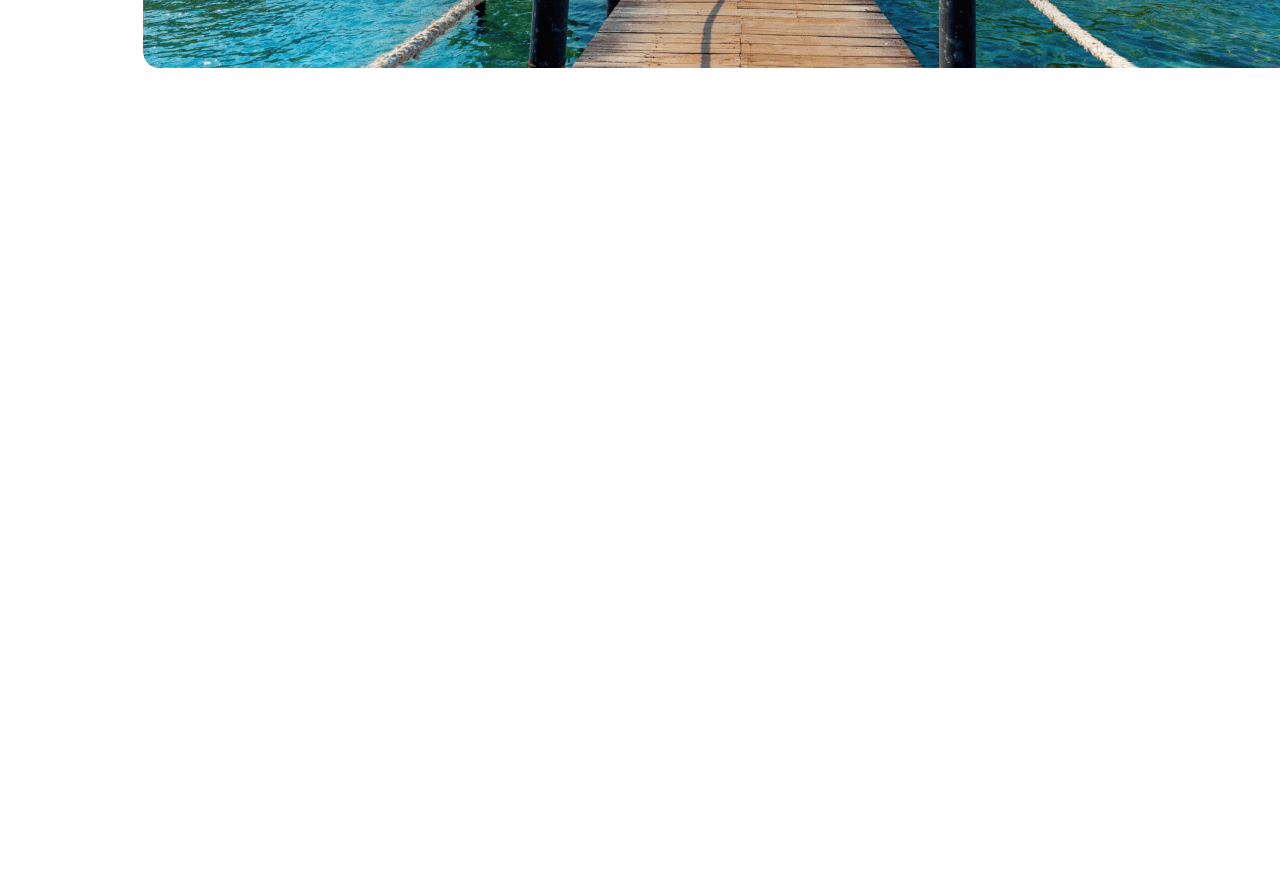
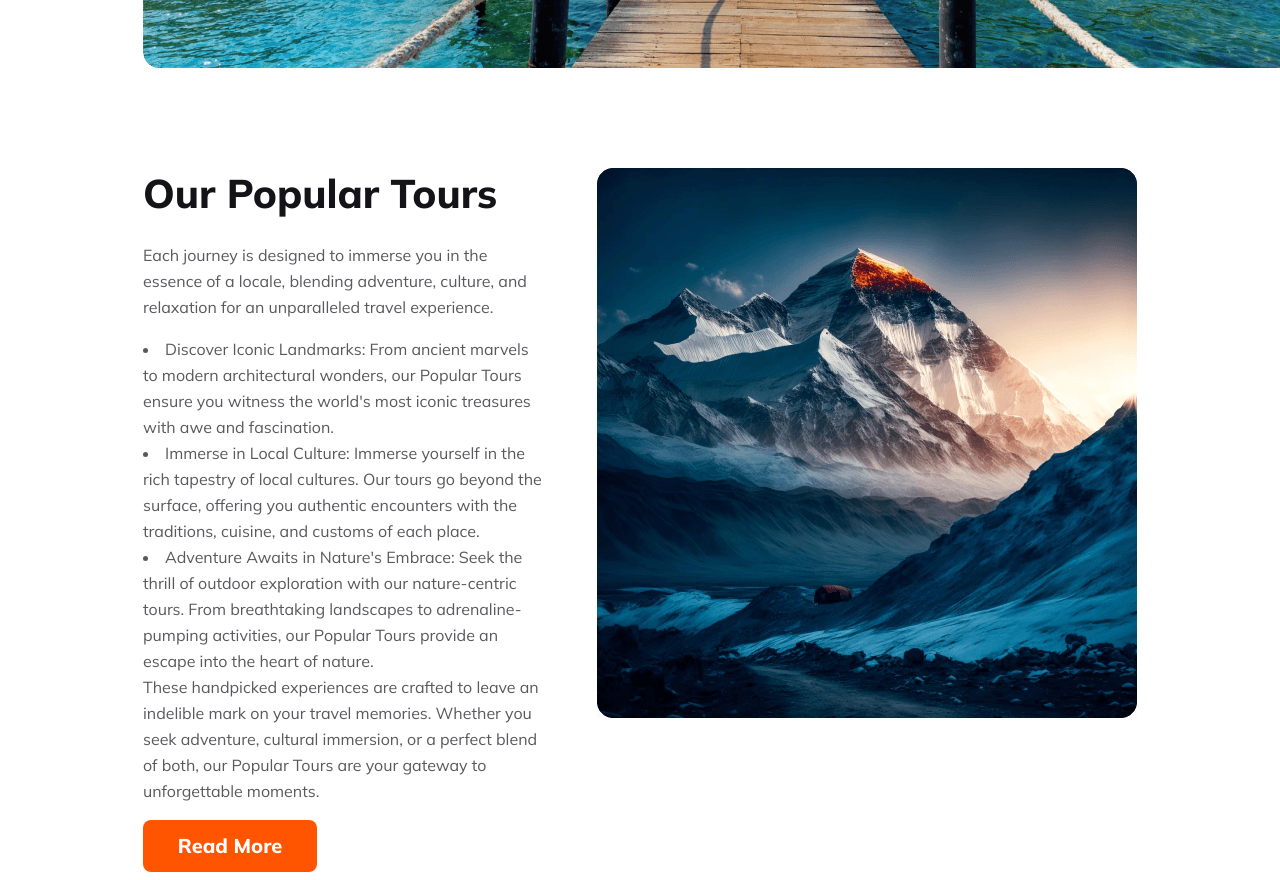
Before and after one commit to muaaz-bin/B9A2, a plain HTML site: page index.html in a window 1280 px wide. Shown: the part 570-1450 px from the top of the page. Before the commit the page ends 800 px from the top, so only its background shows below. Drawn offline with Linux system fonts and the light colour scheme.

Commit message:
popular tours section added

```diff
--- a/index.html
+++ b/index.html
@@ -24,6 +24,8 @@
             </ul>
         </nav>
 
+        <!-- banner section started  -->
+
         <div class="banner">
             <div class="banner-content">
                 <h1 class="banner-title">Explore Your Travel</h1>
@@ -46,14 +48,54 @@
                     <option value="International">International</option>
                 </select>
                 <button class="find-now"><img class="find-img" src="Images/search_3917061.png" alt="">Find Now</button>
-
-
             </div>
         </div>
 
+        <!-- banner section ended -->
 
     </header>
+
     <main>
+
+        <!-- popular tours section started -->
+
+        <div class="popular-tours">
+            <div class="popular-tours-content">
+                <h3 class="p-t-c-title">Our Popular Tours</h3>
+                <p class="p-t-c-description">
+                    Each journey is designed to immerse you in the essence of a locale, blending adventure,
+                    culture, and relaxation for an unparalleled travel experience.
+                    <li class="bullet-point">Discover Iconic Landmarks:
+                        From ancient marvels to modern architectural wonders, our Popular Tours ensure you witness the
+                        world's most iconic treasures with awe and fascination.</li>
+                    <li class="bullet-point">
+                        Immerse in Local Culture:
+                        Immerse yourself in the rich tapestry of local cultures. Our tours go beyond the surface,
+                        offering you authentic encounters with the traditions, cuisine, and customs of each place.
+                    </li>
+                    <li class="bullet-point">
+                        Adventure Awaits in Nature's Embrace:
+                        Seek the thrill of outdoor exploration with our nature-centric tours. From breathtaking
+                        landscapes to adrenaline-pumping activities, our Popular Tours provide an escape into the heart
+                        of nature.
+                    </li>
+                    <span class="ptc-description-outro">
+                        These handpicked experiences are crafted to leave an indelible mark on your travel
+                        memories. Whether
+                        you seek adventure, cultural immersion, or a perfect blend of both, our Popular Tours are your
+                        gateway to unforgettable moments.
+                    </span>
+                </p>
+                <button class="read-more-btn">
+                    Read More
+                </button>
+            </div>
+            <div class="popular-tours-img">
+                <img src="Images/Rectangle 4.png" alt="">
+
+            </div>
+
+        </div>
 
     </main>
     <footer>
--- a/styles/travel.css
+++ b/styles/travel.css
@@ -188,3 +188,73 @@
       flex-shrink: 0;
       margin-right: 8px;
   }
+
+  /* banner related styles end  */
+
+  /* popular tours section related styles start  */
+
+  .popular-tours {
+      display: flex;
+      margin-top: 100px;
+      margin-left: 135px;
+      margin-right: 135px;
+      gap: 53px;
+  }
+
+  .p-t-c-title {
+      color: #131318;
+      text-align: start;
+      font-family: Mulish;
+      font-size: 2.5rem;
+      font-style: normal;
+      font-weight: 800;
+      line-height: normal;
+      margin-top: 0px;
+      margin-bottom: 24px;
+  }
+
+  .p-t-c-description {
+      color: rgba(19, 19, 24, 0.70);
+      font-family: Mulish;
+      font-size: 1rem;
+      font-style: normal;
+      font-weight: 400;
+      line-height: 26px;
+      margin-top: 0px;
+  }
+
+  .ptc-description-outro {
+      color: rgba(19, 19, 24, 0.70);
+      font-family: Mulish;
+      font-size: 1rem;
+      font-style: normal;
+      font-weight: 400;
+      line-height: 26px;
+  }
+
+  .bullet-point {
+      color: rgba(19, 19, 24, 0.70);
+      font-family: Mulish;
+      font-size: 1rem;
+      font-style: normal;
+      font-weight: 400;
+      line-height: 26px;
+  }
+
+  .read-more-btn {
+      width: 174px;
+      height: 52px;
+      flex-shrink: 0;
+      border-radius: 8px;
+      border-style: none;
+      background: #FF5400;
+      color: #FFF;
+      text-align: center;
+      font-family: Mulish;
+      font-size: 1.25rem;
+      font-style: normal;
+      font-weight: 800;
+      line-height: normal;
+  }
+
+  /* popular tours section related styles ended */
```
